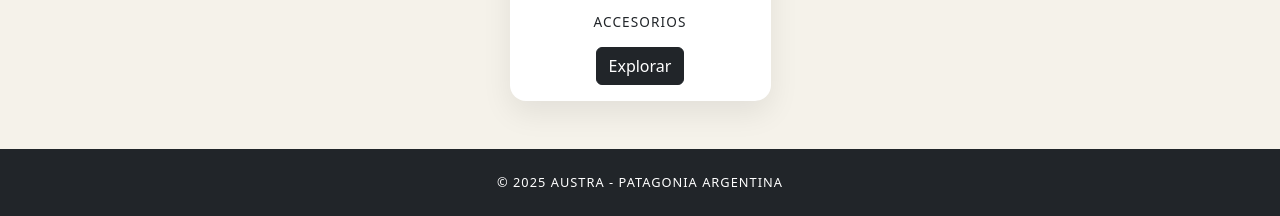
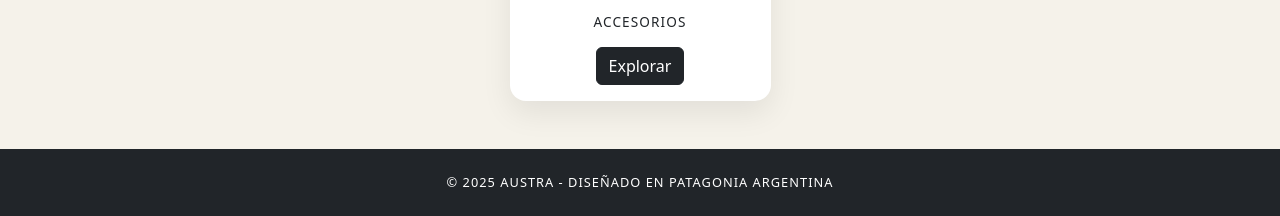
Before and after one commit to FEDEROVSILZLE/web-austra, a plain HTML site: page index.html in a window 1280 px wide. Shown: the part 957-1173 px from the top of the page. Drawn offline with nearby package versions, Linux system fonts and the light colour scheme.

Commit message:
feat: unificar footer con leyenda Patagonia Argentina

```diff
--- a/index.html
+++ b/index.html
@@ -105,7 +105,7 @@
 </main>
 
 <footer class="py-4 bg-dark text-white text-center">
-    <p class="mb-0 text-uppercase">&copy; 2025 AUSTRA - Patagonia Argentina</p>
+    <p class="mb-0 text-uppercase">&copy; 2025 AUSTRA - Diseñado en Patagonia Argentina</p>
 </footer>
 
 <script src="https://cdn.jsdelivr.net/npm/bootstrap@5.3.2/dist/js/bootstrap.bundle.min.js"></script>
```
Also changed, not shown: productos.html (+1 -1 lines).
